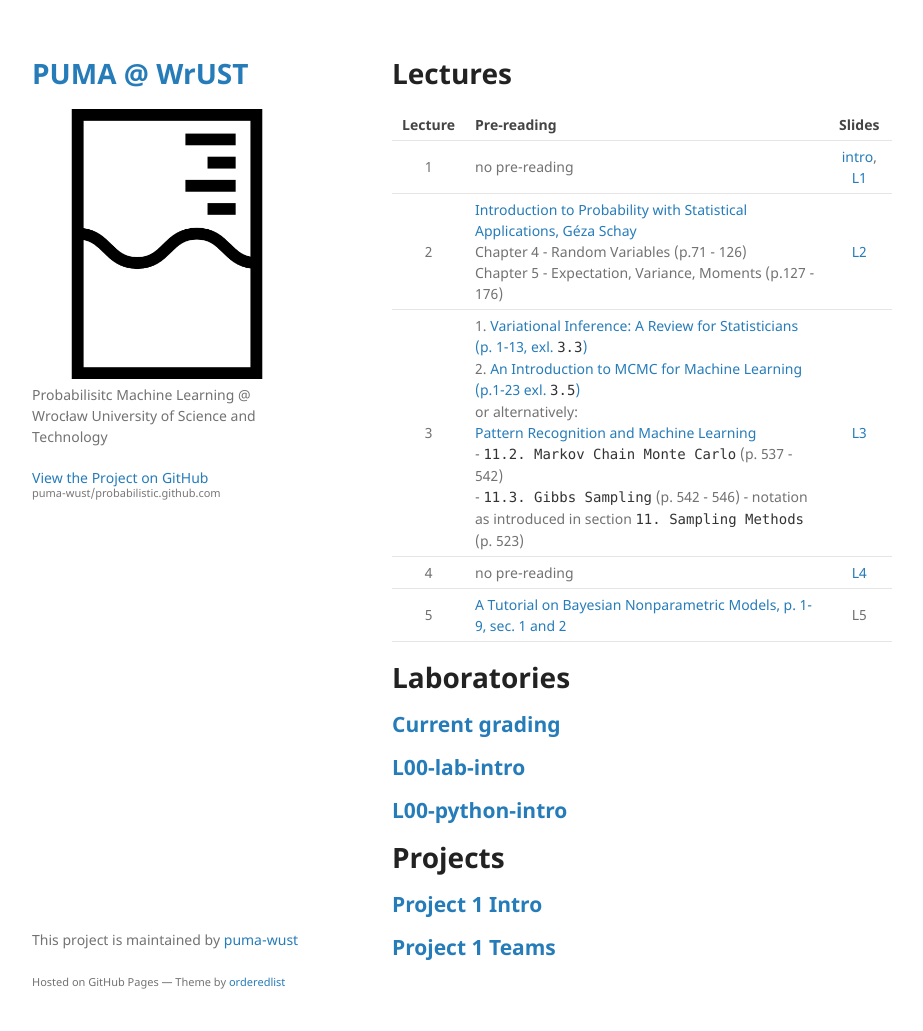
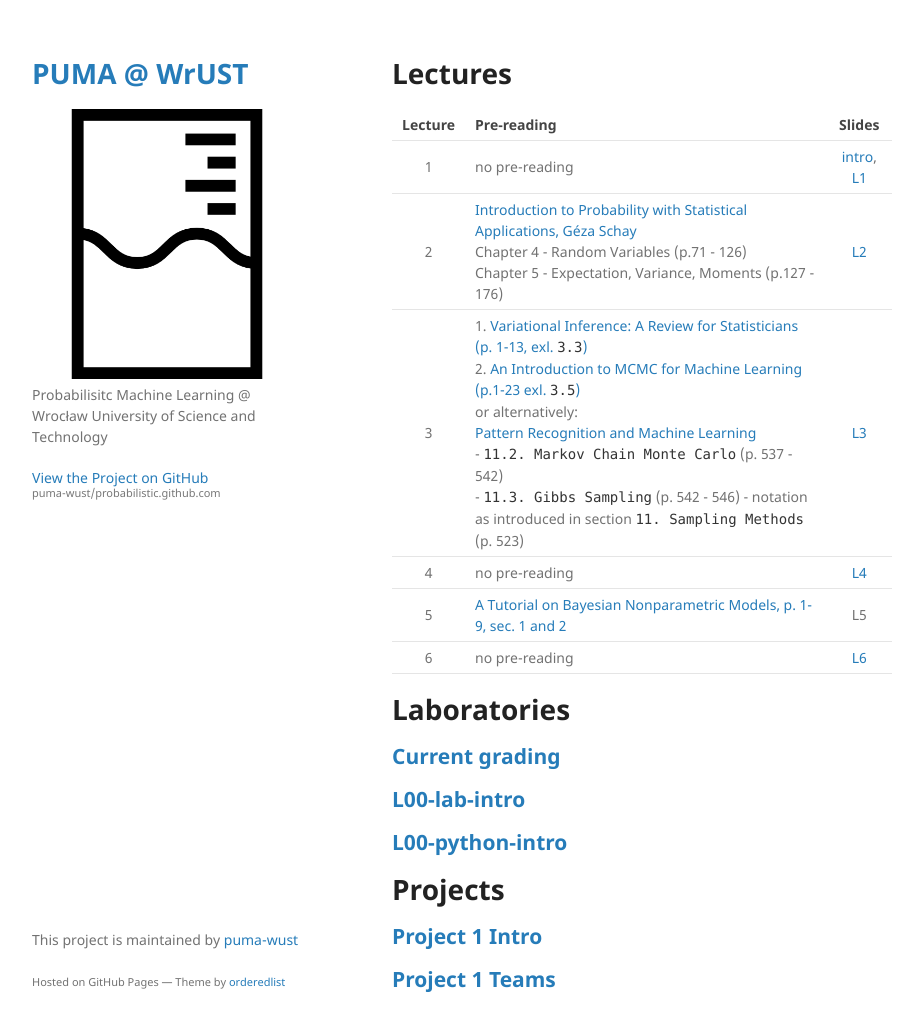
Before and after one commit to puma-wust/probabilistic.github.com, a Jekyll site: the page built from index.md, in a window 1280 px wide and 1061 px high. Shown: the top 1031 px of the window, without its empty margins (178-1101 px from the left). Built offline with Jekyll 4.4.1, drawn with Linux system fonts in a browser that asks for light colours; our own code applies the rules of GitHub Pages for plain Markdown files.

Commit message:
added L6

```diff
--- a/index.md
+++ b/index.md
@@ -10,6 +10,8 @@ layout: default
 |3|1. [Variational Inference: A Review for Statisticians (p. 1-13, exl. `3.3`)](https://arxiv.org/pdf/1601.00670.pdf) <br>2. [An Introduction to MCMC for Machine Learning (p.1-23 exl. `3.5`)](https://www.cs.ubc.ca/~arnaud/andrieu_defreitas_doucet_jordan_intromontecarlomachinelearning.pdf) <br>or alternatively:<br> [Pattern Recognition and Machine Learning](https://www.microsoft.com/en-us/research/uploads/prod/2006/01/Bishop-Pattern-Recognition-and-Machine-Learning-2006.pdf)<br> - `11.2. Markov Chain Monte Carlo` (p. 537 - 542) <br> - `11.3. Gibbs Sampling` (p. 542 - 546) - notation as introduced in section `11. Sampling Methods` (p. 523)|[L3](/static/PUMA2020_lecture_3.pdf)|
 |4|no pre-reading|[L4](/static/PUMA2020_lecture_4.pdf)|
 |5|[A Tutorial on Bayesian Nonparametric Models, p. 1-9, sec. 1 and 2](https://www.cs.princeton.edu/courses/archive/fall11/cos597C/reading/GershmanBlei2011.pdf)|L5|
+|6|no pre-reading|[L6](/static/PUMA_lecture_6.pdf)
+
 
 # Laboratories
 ## [Current grading](https://docs.google.com/spreadsheets/d/1F8VizwnzOVgrZ6KpPuCqaYm6Wj_S_PJIXQFRgUROfsY/edit?usp=sharing)
```
Also changed, not shown: 1 other file.
